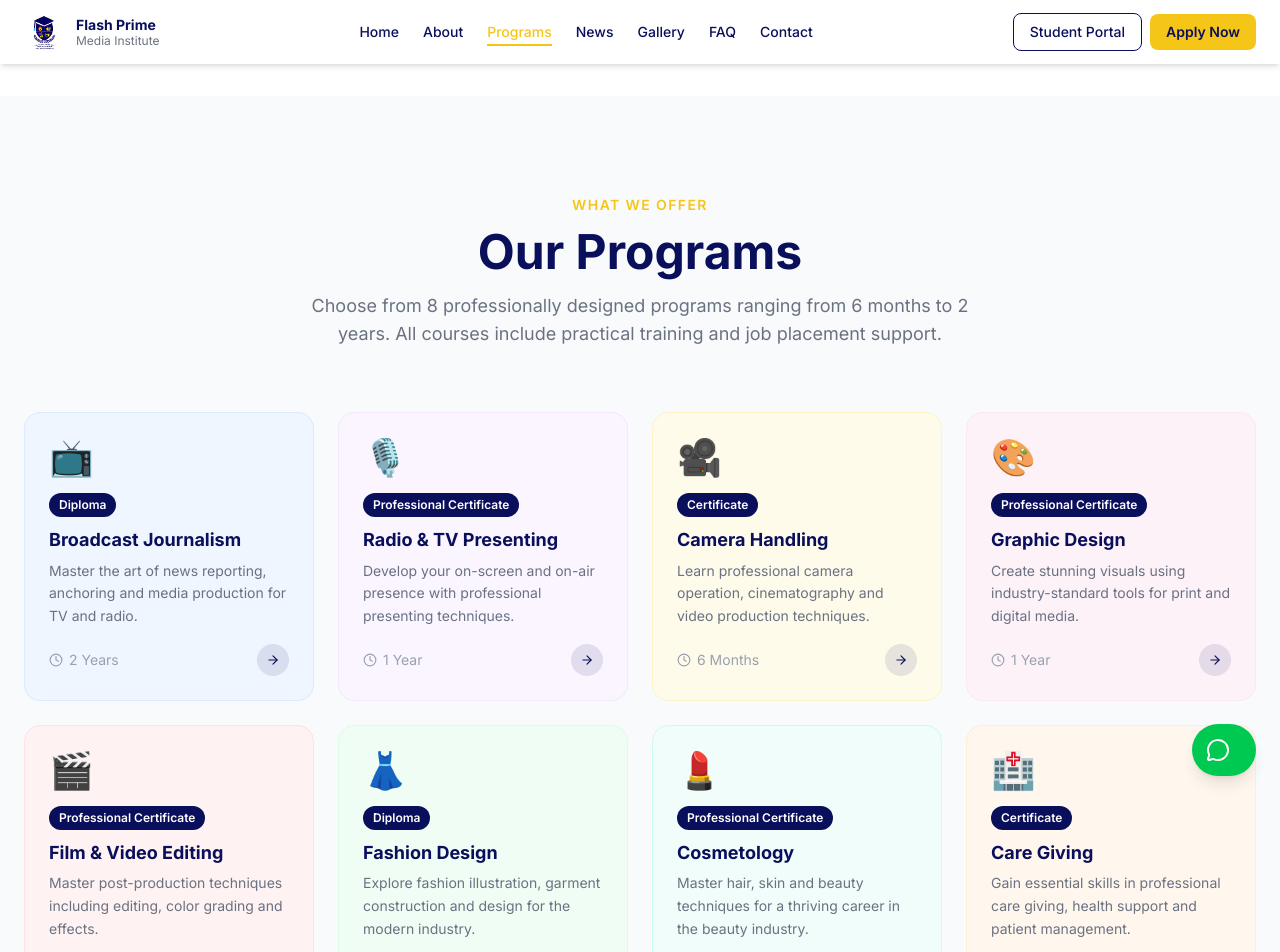
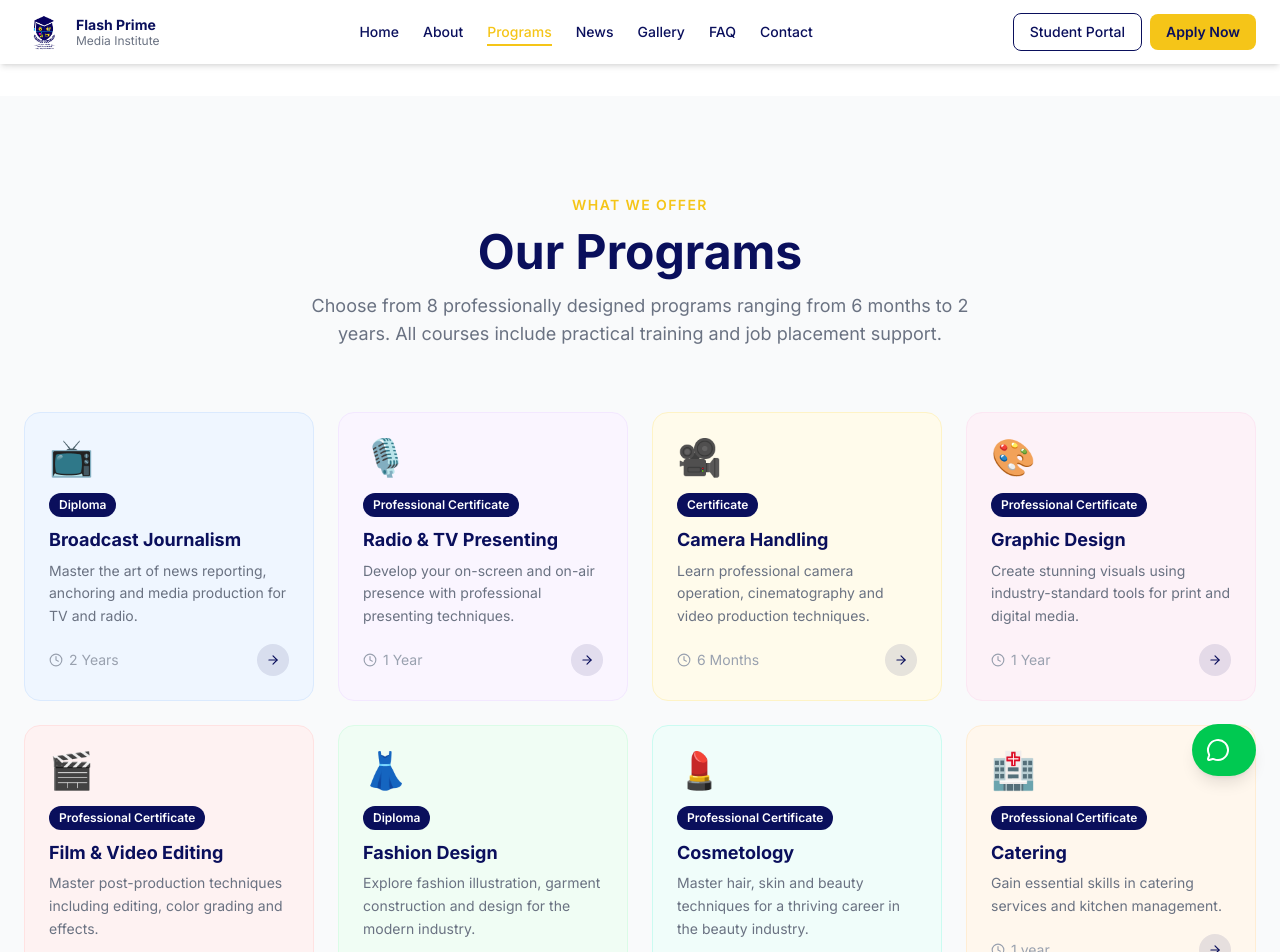
Before and after one commit to AyehPrince/fpmi-website, a Next.js app: page /programs in a window 1280 px wide. Shown: the top 952 px of the page. Built offline with nearby package versions, Linux system fonts and the light colour scheme.

Commit message:
minor fee and course updates

```diff
--- a/src/components/layout/Footer.jsx
+++ b/src/components/layout/Footer.jsx
@@ -10,7 +10,7 @@ const programs = [
   "Film & Video Editing",
   "Fashion Design",
   "Cosmetology",
-  "Care Giving",
+  "Catering",
 ]
 
 const quickLinks = [
--- a/src/components/sections/ApplyPage.jsx
+++ b/src/components/sections/ApplyPage.jsx
@@ -103,7 +103,7 @@ async function fetchCourses() {
     const handler = PaystackPop.setup({
       key: process.env.NEXT_PUBLIC_PAYSTACK_PUBLIC_KEY,
       email: basicInfo.email || `${basicInfo.phone}@fpmi.edu.gh`,
-      amount: 15000,
+      amount: 15300,
       currency: "GHS",
       ref: `FPMI-${Date.now()}`,
       metadata: {
@@ -231,7 +231,7 @@ async function fetchCourses() {
 
               <div className="bg-amber-50 border border-amber-200 rounded-xl p-4 mb-6">
                 <p className="text-amber-700 text-sm font-semibold mb-1">💳 Payment Required</p>
-                <p className="text-amber-600 text-sm">A non-refundable registration fee of <strong>GH¢ 150</strong> is required to access the application form. This prevents spam and ensures serious applicants only.</p>
+                <p className="text-amber-600 text-sm">A non-refundable registration fee of <strong>GH¢ 153</strong> is required to access the application form. This prevents spam and ensures serious applicants only.</p>
               </div>
 
               <form onSubmit={handleProceedToPayment} className="space-y-4">
@@ -320,7 +320,7 @@ async function fetchCourses() {
                 </div>
                 <div className="flex justify-between items-center pt-3 border-t border-gray-200">
                   <span className="text-gray-700 font-bold">Registration Fee</span>
-                  <span className="text-[#0a0f5c] font-bold text-lg">GH¢ 150</span>
+                  <span className="text-[#0a0f5c] font-bold text-lg">GH¢ 153</span>
                 </div>
               </div>
 
@@ -330,7 +330,7 @@ async function fetchCourses() {
 
               <button onClick={handlePayWithPaystack} disabled={loading} className="w-full bg-[#f5c518] hover:bg-yellow-400 text-[#0a0f5c] font-bold px-6 py-4 rounded-xl transition-all flex items-center justify-center gap-2 disabled:opacity-50">
                 <CreditCard size={20} />
-                {loading ? "Processing..." : "Pay GH¢ 150 Now"}
+                {loading ? "Processing..." : "Pay GH¢ 153 Now"}
               </button>
 
               <button onClick={() => setStep("info")} className="w-full mt-3 border border-gray-200 text-gray-500 hover:bg-gray-50 font-medium px-6 py-3 rounded-xl transition-all text-sm">
--- a/src/components/sections/Contact.jsx
+++ b/src/components/sections/Contact.jsx
@@ -184,7 +184,7 @@ export default function Contact() {
                       <option>Film & Video Editing</option>
                       <option>Fashion Design</option>
                       <option>Cosmetology</option>
-                      <option>Care Giving</option>
+                      <option>Catering</option>
                     </select>
                   </div>
                   <div>
--- a/src/components/sections/HowToApply.jsx
+++ b/src/components/sections/HowToApply.jsx
@@ -8,7 +8,7 @@ const steps = [
     number: "01",
     icon: CreditCard,
     title: "Pay Registration Fee",
-    description: "Pay the GH¢ 150 registration fee online via Mobile Money or visit the school in person to pay at the front desk.",
+    description: "Pay the GH¢ 153 registration fee online via Mobile Money or visit the school in person to pay at the front desk.",
     color: "#f5c518",
   },
   {
--- a/src/components/sections/MarqueeStrip.jsx
+++ b/src/components/sections/MarqueeStrip.jsx
@@ -8,7 +8,7 @@ const items = [
   "🎬 Film & Video Editing",
   "👗 Fashion Design",
   "💄 Cosmetology",
-  "🏥 Care Giving",
+  "🍽️ Catering",
   "🎓 100% Job Assurance",
   "⭐ 15+ Years of Excellence",
   "🏆 1000+ Graduates",
--- a/src/components/sections/Programs.jsx
+++ b/src/components/sections/Programs.jsx
@@ -68,11 +68,11 @@ const programs = [
     icon: "💄",
   },
   {
-    slug: "care-giving",
-    name: "Care Giving",
-    duration: "6 Months",
-    level: "Certificate",
-    description: "Gain essential skills in professional care giving, health support and patient management.",
+    slug: "catering",
+    name: "Catering",
+    duration: "1 year",
+    level: "Professional Certificate",
+    description: "Gain essential skills in catering services and kitchen management.",
     color: "bg-orange-50 border-orange-100",
     icon: "🏥",
   },
--- a/src/data/programs.js
+++ b/src/data/programs.js
@@ -30,7 +30,7 @@ export const programs = [
       "Media Consultant",
     ],
     entryRequirements: "BECE certificate (18 years or above) or WASSCE/SSSCE. No grade limit.",
-    fees: { registration: 100, admission: 600, tuition: 1980 },
+    fees: { registration: 153, admission: 600, tuition: 1980 },
   },
   {
     slug: "radio-tv-presenting",
@@ -63,7 +63,7 @@ export const programs = [
       "Entertainment Reporter",
     ],
     entryRequirements: "BECE certificate (18 years or above) or WASSCE/SSSCE. No grade limit.",
-    fees: { registration: 100, admission: 600, tuition: 1980 },
+    fees: { registration: 153, admission: 600, tuition: 1980 },
   },
   {
     slug: "camera-handling",
@@ -96,7 +96,7 @@ export const programs = [
       "Freelance Videographer",
     ],
     entryRequirements: "BECE certificate (18 years or above) or WASSCE/SSSCE. No grade limit.",
-    fees: { registration: 100, admission: 600, tuition: 1980 },
+    fees: { registration: 153, admission: 600, tuition: 1980 },
   },
   {
     slug: "graphic-design",
@@ -129,7 +129,7 @@ export const programs = [
       "Creative Director",
     ],
     entryRequirements: "BECE certificate (18 years or above) or WASSCE/SSSCE. No grade limit.",
-    fees: { registration: 100, admission: 600, tuition: 1980 },
+    fees: { registration: 153, admission: 600, tuition: 1980 },
   },
   {
     slug: "film-video-editing",
@@ -162,7 +162,7 @@ export const programs = [
       "Freelance Editor",
     ],
     entryRequirements: "BECE certificate (18 years or above) or WASSCE/SSSCE. No grade limit.",
-    fees: { registration: 100, admission: 600, tuition: 1980 },
+    fees: { registration: 153, admission: 600, tuition: 1980 },
   },
   {
     slug: "fashion-design",
@@ -195,7 +195,7 @@ export const programs = [
       "Fashion Entrepreneur",
     ],
     entryRequirements: "BECE certificate (18 years or above) or WASSCE/SSSCE. No grade limit.",
-    fees: { registration: 100, admission: 600, tuition: 1980 },
+    fees: { registration: 153, admission: 600, tuition: 1980 },
   },
   {
     slug: "cosmetology",
@@ -228,39 +228,39 @@ export const programs = [
       "Film & TV Make-up Artist",
     ],
     entryRequirements: "BECE certificate (18 years or above) or WASSCE/SSSCE. No grade limit.",
-    fees: { registration: 100, admission: 600, tuition: 1980 },
+    fees: { registration: 153, admission: 600, tuition: 1980 },
   },
   {
-    slug: "care-giving",
-    name: "Care Giving",
-    duration: "6 Months",
-    level: "Certificate",
-    icon: "🏥",
+  slug: "catering",
+  name: "Catering",
+  duration: "1 Year",
+  level: "Professional Certificate",
+  icon: "🍽️",
   color: "bg-orange-50 border-orange-100",
   accentColor: "#f97316",
-    shortDescription: "Gain essential skills in professional care giving, health support and patient management.",
-    fullDescription: "Our Care Giving certificate program prepares compassionate individuals for rewarding careers in healthcare support and personal care services. Students learn the essential skills needed to provide quality care to the elderly, children, people with disabilities and patients recovering from illness. With Ghana's healthcare sector growing rapidly, qualified caregivers are in high demand both locally and internationally.",
+  shortDescription: "Gain essential skills in professional catering, kitchen and table etiquette, and hospitality management.",
+  fullDescription: "Our Catering certificate program prepares passionate individuals for rewarding careers in the culinary and hospitality industry. Students learn the essential skills needed to manage large-scale food production, master diverse cooking techniques, design menus, and deliver exceptional event service. With Ghana's hospitality and tourism sector growing rapidly, qualified catering professionals are in high demand for events, hotels, and corporate dining.",
   whatYouLearn: [
-      "Fundamentals of patient care",
-      "First aid and emergency response",
-      "Elderly care and support",
-      "Child care and development",
-      "Disability support and assistance",
-      "Nutrition and meal planning",
-      "Health monitoring and reporting",
-      "Professional ethics in care giving",
+    "Fundamentals of professional food preparation",
+    "Kitchen safety, hygiene, and food sanitation",
+    "Menu planning and costing structures",
+    "Table settings and fine dining etiquette",
+    "Baking and pastry arts",
+    "Large-scale event catering and buffet management",
+    "Beverage service and mixology basics",
+    "Customer service and hospitality management",
   ],
   careerOpportunities: [
-      "Professional Caregiver",
-      "Elderly Care Specialist",
-      "Child Care Worker",
-      "Home Health Aide",
-      "Hospital Support Staff",
-      "Disability Support Worker",
-      "Nanny",
-      "Healthcare Assistant",
+    "Professional Caterer",
+    "Head Chef / Sous Chef",
+    "Event Food Coordinator",
+    "Restaurant / Kitchen Manager",
+    "Pastry Chef / Baker",
+    "Buffet and Banquet Supervisor",
+    "Independent Culinary Entrepreneur",
+    "Institutional Food Service Provider",
   ],
   entryRequirements: "BECE certificate (18 years or above) or WASSCE/SSSCE. No grade limit.",
-    fees: { registration: 100, admission: 600, tuition: 1980 },
+  fees: { registration: 153, admission: 600, tuition: 1980 },
 },
 ]
```
Lines whose indentation alone changed are shown as unchanged.
